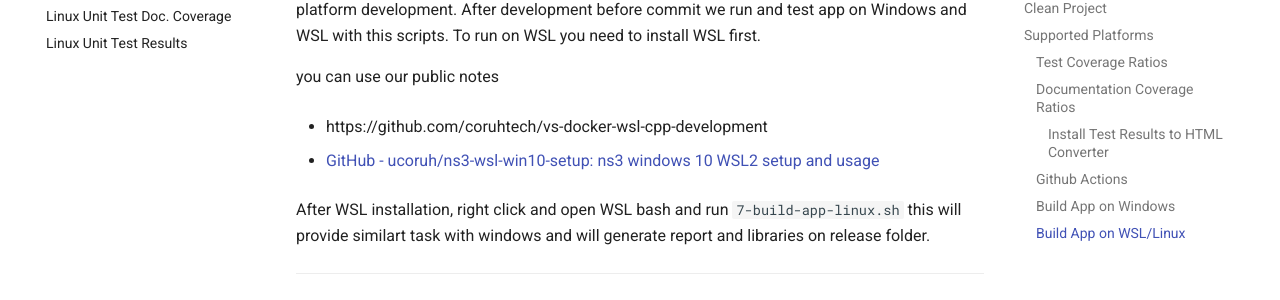
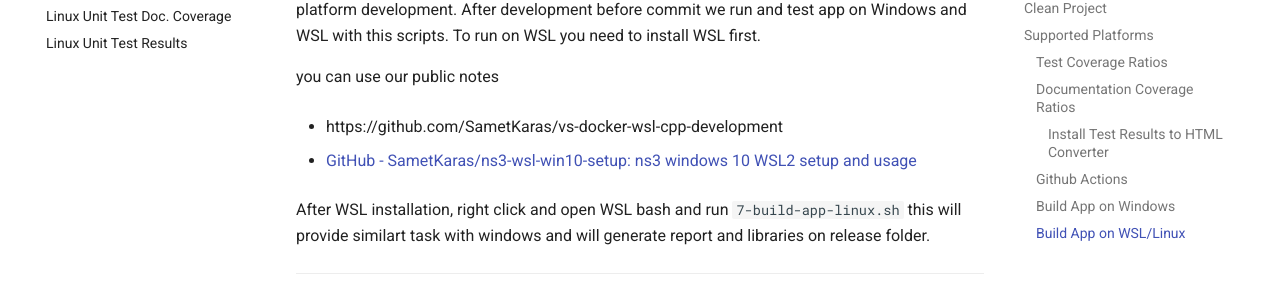
Before and after one commit to SametKaras/cen429-2025-2026-5-samet-karas-cpp, an MkDocs documentation site: the page built from docs/index.md, in a window 1280 px wide and 900 px high, scrolled down 3357 px. Shown: the part 487-787 px from the top of the window. Built offline with MkDocs 1.6.1 and Material for MkDocs 9.7.7, drawn with Linux system fonts in a browser that asks for light colours; comment, search, counter and statistics services are not loaded; some of the changed text lies outside the part shown.

```diff
--- a/docs/index.md
+++ b/docs/index.md
@@ -144,9 +144,9 @@ We are running WSL on Windows 10 and solve our virtual machine problem. We make
 
 you can use our public notes
 
-- https://github.com/coruhtech/vs-docker-wsl-cpp-development
+- https://github.com/SametKaras/vs-docker-wsl-cpp-development
 
-- [GitHub - ucoruh/ns3-wsl-win10-setup: ns3 windows 10 WSL2 setup and usage](https://github.com/ucoruh/ns3-wsl-win10-setup)
+- [GitHub - SametKaras/ns3-wsl-win10-setup: ns3 windows 10 WSL2 setup and usage](https://github.com/SametKaras/ns3-wsl-win10-setup)
 
 After WSL installation, right click and open WSL bash and run `7-build-app-linux.sh` this will provide similart task with windows and will generate report and libraries on release folder.
 
```
Also changed, not shown: other parts of docs/index.md (+1 -1 lines), docs/github-project-setup.md (+3 -3 lines), docs/plan.md (+2 -2 lines), .github/M0_COMPLETION_GUIDE.md (added).
